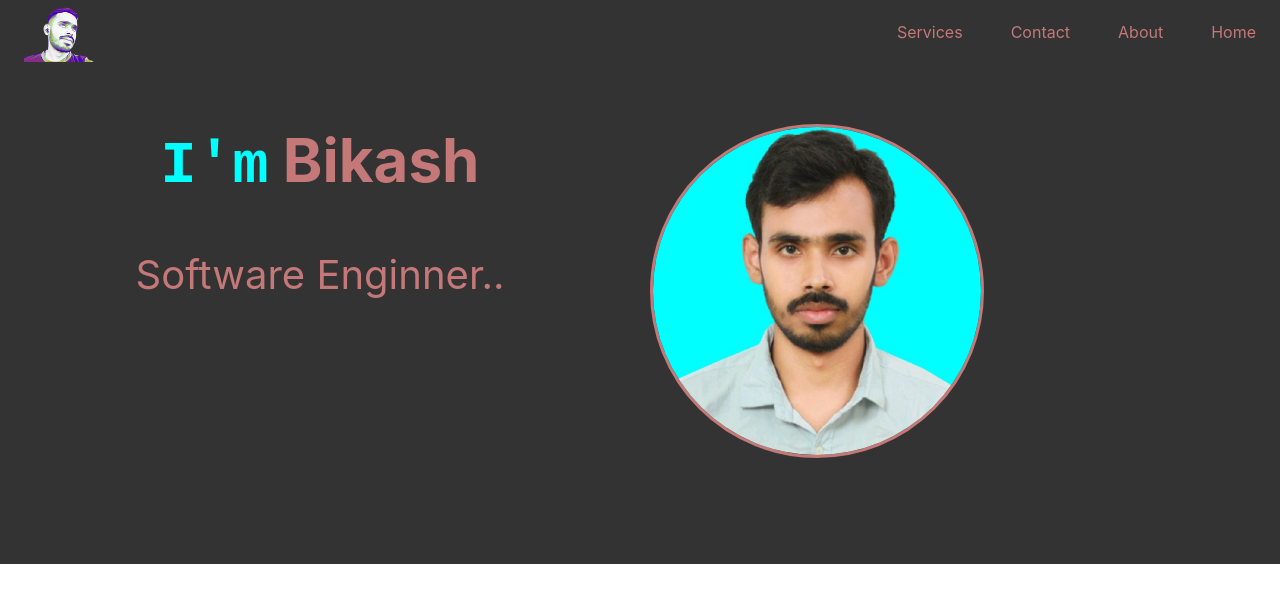
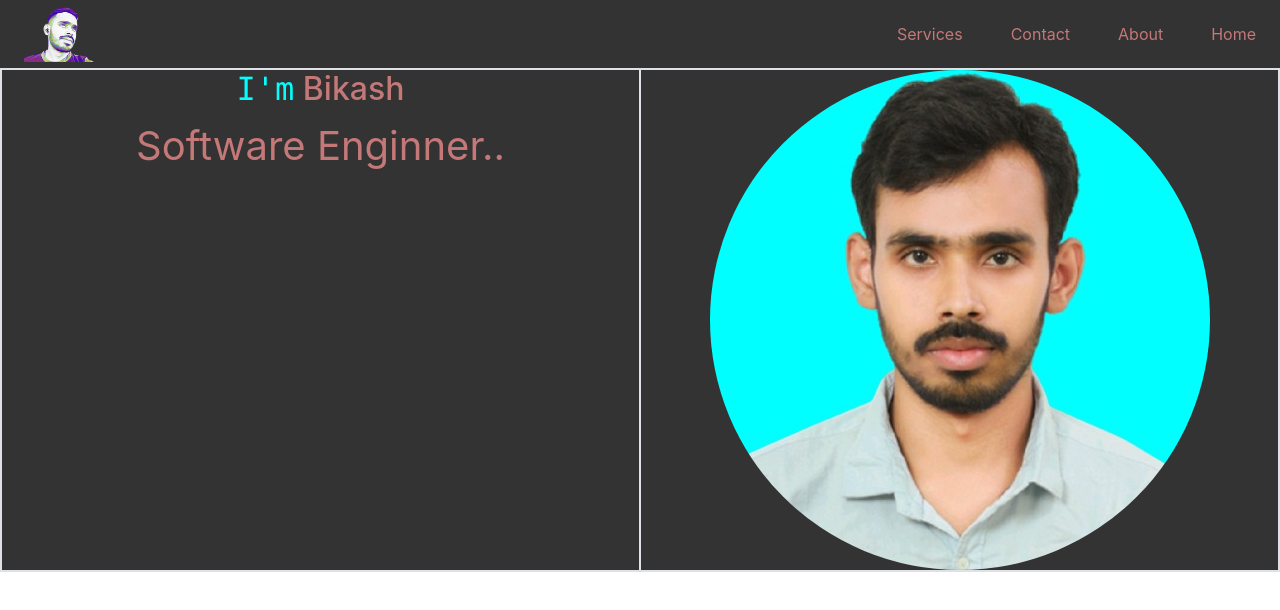
Before and after one commit to bikashmajee/portfolioBikash, a React (Create React App) app: page / in a window 1280 px wide. Shown: the top 610 px of the page. Built offline with nearby package versions, Linux system fonts and the light colour scheme.

Commit message:
sec commit

```diff
--- a/public/index.html
+++ b/public/index.html
@@ -26,6 +26,8 @@
     -->
     <!-- external cdn -->
     <link rel="stylesheet" href="https://cdnjs.cloudflare.com/ajax/libs/font-awesome/4.7.0/css/font-awesome.min.css">
+    <link href="https://cdn.jsdelivr.net/npm/bootstrap@5.3.0/dist/css/bootstrap.min.css" rel="stylesheet" integrity="sha384-9ndCyUaIbzAi2FUVXJi0CjmCapSmO7SnpJef0486qhLnuZ2cdeRhO02iuK6FUUVM" crossorigin="anonymous">
+
     <title>React App</title>
   </head>
   <body>
@@ -41,5 +43,6 @@
       To begin the development, run `npm start` or `yarn start`.
       To create a production bundle, use `npm run build` or `yarn build`.
     -->
+    <script src="https://cdn.jsdelivr.net/npm/bootstrap@5.3.0/dist/js/bootstrap.bundle.min.js" integrity="sha384-geWF76RCwLtnZ8qwWowPQNguL3RmwHVBC9FhGdlKrxdiJJigb/j/68SIy3Te4Bkz" crossorigin="anonymous"></script>
   </body>
 </html>
--- a/src/component/index.css
+++ b/src/component/index.css
@@ -1,6 +1,6 @@
 .row{
     background-color: #333 !important;
-    height: 500px;
+    /* height: 500px; */
 }
 .left{
     /* background-color: aqua !important; */
@@ -18,7 +18,7 @@
     position: relative;
 
 }
-.right h2,p{
+.heading h2,p{
     color: rgb(196, 120, 120);
     text-align: center;
 }
@@ -31,7 +31,7 @@
     top: 19%;
     /* transform: translateX(66%); */
 }
-.right .heading h2 samp{
+.heading h2 samp{
     color: aqua;
 }
 .leftbody{
@@ -87,6 +87,9 @@
     .right{
         width: 100%;
     }
+    img{
+        height: 50%;
+    }
 }
 
 @media screen and (max-width: 600px) {
--- a/src/component/index.js
+++ b/src/component/index.js
@@ -2,8 +2,6 @@ import React from 'react'
 import Navbar from '../common/navbar'
 import Footer from '../common/footer'
 import './index.css'
-// import Logo from '../images/logo.png'
-// import Logo from '../images/body-logo.png'
 import Logo from '../images/bpreview.jpg'
 
 
@@ -12,7 +10,7 @@ function index() {
   return (
     <>
     <Navbar/>
-    <div className='row'>
+    {/* <div className='row'>
       <div className='column right'>
         <div className='heading'>
           <h2><samp>I'm</samp> Bikash</h2>
@@ -25,6 +23,20 @@ function index() {
           <img src={Logo}/>
         </div>
       </div>
+    </div> */}
+    <div class="container-fluid text-center">
+      <div class="row border">
+        <div class="col border">
+          <div className='heading'>
+          <h2><samp>I'm</samp> Bikash</h2>
+          <p>Software Enginner..</p>
+        </div>
+        </div>
+        <div class="col border">
+          <img src={Logo} class="rounded-circle" alt="..."/>
+
+        </div>
+      </div>
     </div>
     {/* <Footer/> */}
 
```
